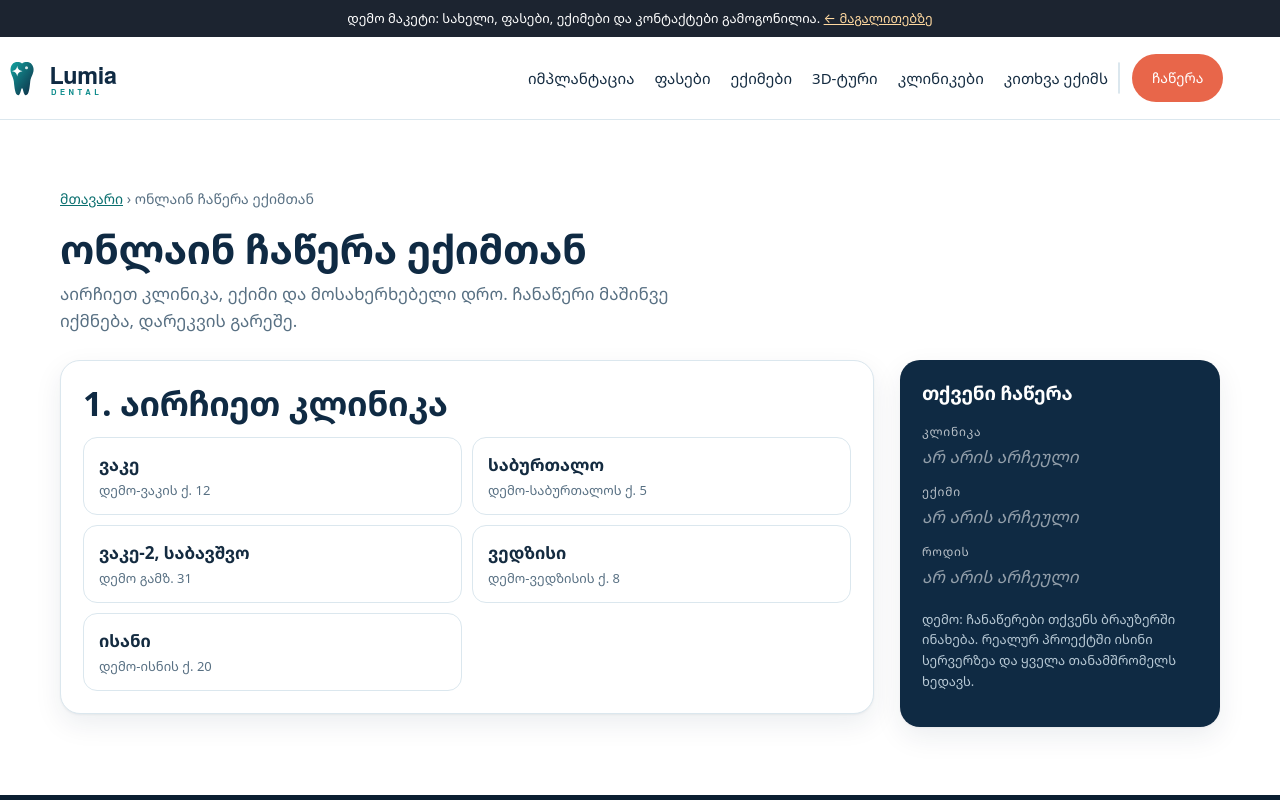
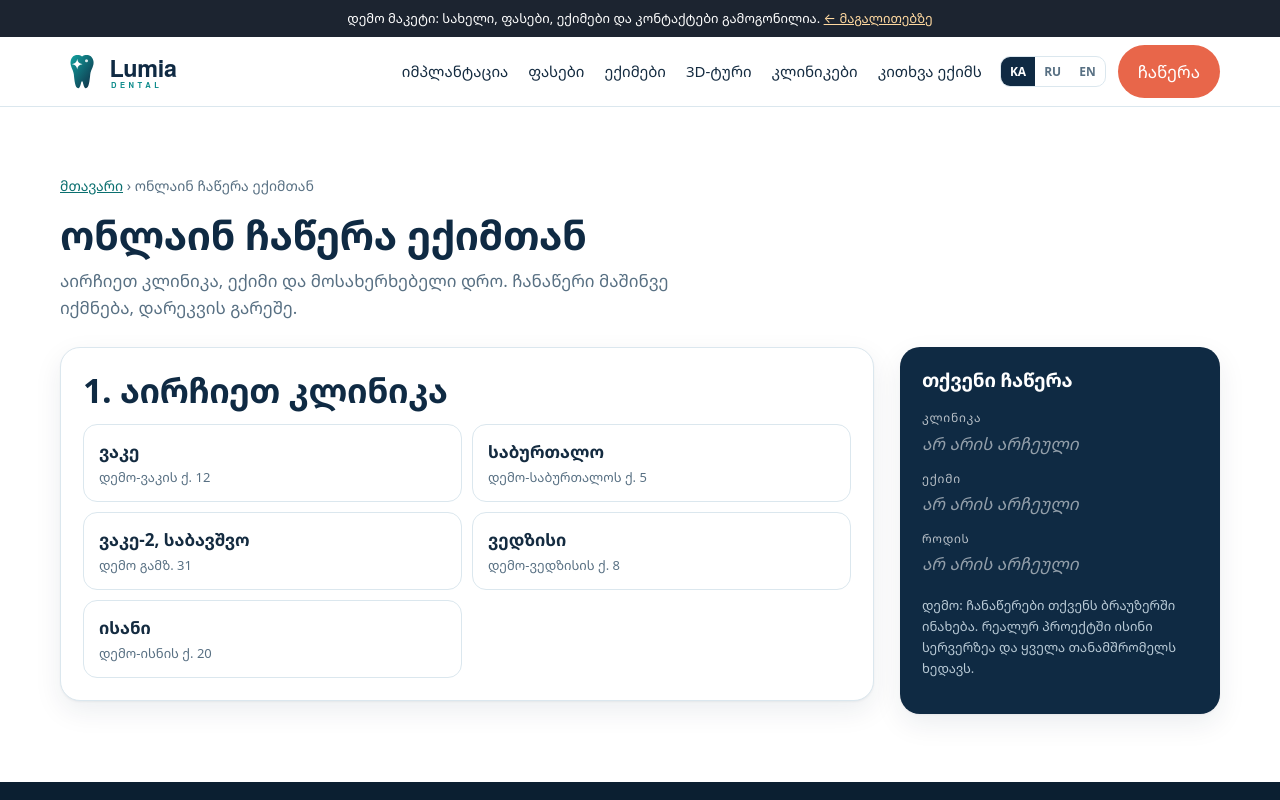
Before and after one commit to 2634411/ge-lenvin7, a plain HTML site: page demo/dental/zapis/index.html in a window 1280 px wide. Shown: the top 800 px of the page. Drawn offline with Linux system fonts and the light colour scheme.

Commit message:
Fix header layout: language switcher was squeezed by .bar class clash; scroll margin for anchors
Co-Authored-By: Claude Sonnet 5.5 <noreply@anthropic.com>
Claude-Session: https://claude.ai/code/session_01ALybUe95F5zLmk95qFbX7M

```diff
--- a/demo/dental/booking.js
+++ b/demo/dental/booking.js
@@ -134,7 +134,7 @@ function admin(){var app=$('#app'),tab='over',flt={st:'',doc:'',cl:'',q:''},addi
   var up=bk.filter(function(b){return b.status!=='x'&&b.status!=='d'&&(b.date+b.time)>=(td+'00:00')}).sort(function(a,b){return (a.date+a.time)<(b.date+b.time)?-1:1}).slice(0,6);
   return '<div class="kpis"><div class="kpi"><b>'+today+'</b><span>'+t('kToday')+'</span></div><div class="kpi hot"><b>'+nw+'</b><span>'+t('kNew')+'</span></div><div class="kpi"><b>'+load+'%</b><span>'+t('kLoad')+'</span></div><div class="kpi"><b>'+cn+'</b><span>'+t('kCan')+'</span></div></div>'+
   '<div class="two2"><div class="pan"><h3>'+t('upc')+'</h3>'+(up.length?'<ul class="ul">'+up.map(function(b){return '<li><b>'+esc(dlong(b.date))+', '+b.time+'</b><span>'+esc(b.name)+' · '+esc(doc(b.doc).name)+'</span>'+badge(b.status)+'</li>'}).join('')+'</ul>':'<p class="sm">'+t('empty')+'</p>')+'</div>'+
-  '<div class="pan"><h3>'+t('byDoc')+'</h3>'+rows.map(function(r){return '<div class="bar"><span>'+esc(r.d.name)+'</span><i><u style="width:'+r.p+'%"></u></i><em>'+r.p+'%</em></div>'}).join('')+'</div></div>'+
+  '<div class="pan"><h3>'+t('byDoc')+'</h3>'+rows.map(function(r){return '<div class="lbar"><span>'+esc(r.d.name)+'</span><i><u style="width:'+r.p+'%"></u></i><em>'+r.p+'%</em></div>'}).join('')+'</div></div>'+
   '<p class="sm">'+t('admNote')+'</p><p><button class="btn ghost" id="rst">'+t('reset')+'</button></p>'}
  function list(){var bk=books().slice().sort(function(a,b){return (a.date+a.time)<(b.date+b.time)?-1:1}),q=flt.q.toLowerCase().replace(/\s/g,'');
   bk=bk.filter(function(b){return (!flt.st||b.status===flt.st)&&(!flt.doc||b.doc===flt.doc)&&(flt.cl===''||String(b.clinic)===flt.cl)&&(!q||(b.name+b.phone).toLowerCase().replace(/\s/g,'').indexOf(q)>=0)});
--- a/demo/dental/dental.css
+++ b/demo/dental/dental.css
@@ -113,7 +113,7 @@ html[lang=ka] .lead{font-size:16px}html[lang=ka] .svc li{font-size:13px}
 .kpis{display:grid;grid-template-columns:repeat(4,1fr);gap:14px;margin-bottom:18px}.kpi{background:#fff;border:1px solid var(--line);border-radius:16px;padding:18px;box-shadow:var(--sh)}.kpi b{display:block;font-size:34px;line-height:1.1;color:var(--navy)}.kpi span{color:var(--mut);font-size:14px}.kpi.hot{background:var(--navy)}.kpi.hot b{color:#fff}.kpi.hot span{color:#b9cad6}
 .two2{display:grid;grid-template-columns:1fr 1fr;gap:16px;margin-bottom:14px}.pan{background:#fff;border:1px solid var(--line);border-radius:16px;padding:20px;box-shadow:var(--sh)}.pan h3{font-size:17px}.grid2{display:grid;grid-template-columns:repeat(2,1fr);gap:16px}
 .ul{list-style:none;margin:0;padding:0}.ul li{display:grid;grid-template-columns:1fr auto;gap:2px 10px;padding:10px 0;border-bottom:1px solid var(--line)}.ul li:last-child{border:0}.ul li span{grid-column:1;color:var(--mut);font-size:14px}.ul li .bd{grid-column:2;grid-row:1/3;align-self:center}
-.bar{display:grid;grid-template-columns:130px 1fr 42px;gap:10px;align-items:center;margin:9px 0;font-size:14px}.bar i{display:block;height:10px;border-radius:6px;background:#e8f0f4;overflow:hidden}.bar u{display:block;height:100%;background:linear-gradient(90deg,var(--teal),#26b36b);border-radius:6px}.bar em{font-style:normal;text-align:right;color:var(--mut)}
+.lbar{display:grid;grid-template-columns:130px 1fr 42px;gap:10px;align-items:center;margin:9px 0;font-size:14px}.lbar i{display:block;height:10px;border-radius:6px;background:#e8f0f4;overflow:hidden}.lbar u{display:block;height:100%;background:linear-gradient(90deg,var(--teal),#26b36b);border-radius:6px}.lbar em{font-style:normal;text-align:right;color:var(--mut)}
 .bd{display:inline-block;padding:4px 10px;border-radius:999px;font-size:12px;font-weight:700;white-space:nowrap}.bd-n{background:#fff1d6;color:#8a5200}.bd-c{background:#dff4ea;color:#17754a}.bd-d{background:#e3ecf7;color:#2c5a93}.bd-x{background:#f1e1e1;color:#9a3a3a}
 .flt{display:grid;grid-template-columns:repeat(3,1fr) 1.4fr auto;gap:10px;margin:0 0 14px;align-items:end}.flt input,.flt select{margin:0}
 .tw{overflow-x:auto;background:#fff;border:1px solid var(--line);border-radius:16px;box-shadow:var(--sh)}.tbl{width:100%;border-collapse:collapse;font-size:14px;min-width:820px}.tbl th{text-align:left;font-size:12px;text-transform:uppercase;letter-spacing:.05em;color:var(--mut);padding:12px;border-bottom:1px solid var(--line)}.tbl td{padding:12px;border-bottom:1px solid var(--line);vertical-align:top}.tbl tr:last-child td{border:0}.tbl tr.r-x td{opacity:.55}.tbl small{color:var(--mut)}
@@ -123,6 +123,9 @@ html[lang=ka] .lead{font-size:16px}html[lang=ka] .svc li{font-size:13px}
 .hrsr{font-size:14px;color:var(--mut);display:flex;flex-wrap:wrap;gap:6px 8px;align-items:center}.hrsr select{width:auto;margin:0;padding:7px 8px}.offs{display:flex;gap:6px;flex-wrap:wrap}
 .toast{position:fixed;left:50%;bottom:26px;transform:translate(-50%,30px);background:var(--navy);color:#fff;padding:12px 20px;border-radius:999px;opacity:0;transition:.3s;z-index:90;pointer-events:none;box-shadow:var(--sh)}.toast.on{opacity:1;transform:translate(-50%,0)}
 @media(max-width:960px){.bkg{grid-template-columns:minmax(0,1fr)}.sumc{position:static;order:-1}.kpis{grid-template-columns:repeat(2,1fr)}.two2,.grid2,.addf .two2{grid-template-columns:1fr}.flt{grid-template-columns:1fr 1fr}}
-@media(max-width:640px){.opts,.two{grid-template-columns:1fr}.flt{grid-template-columns:1fr}.bar{grid-template-columns:100px 1fr 38px}.step{padding:16px}}
+@media(max-width:640px){.opts,.two{grid-template-columns:1fr}.flt{grid-template-columns:1fr}.lbar{grid-template-columns:100px 1fr 38px}.step{padding:16px}}
 
 .offs+p{display:flex;gap:8px;align-items:center;margin:8px 0 0}.offs+p input{width:auto!important;margin:0!important;flex:1;min-width:0}.tbl td:nth-child(-n+2),.tbl td:nth-child(6){white-space:nowrap}.tbl td:nth-child(5){min-width:150px}
+
+.hr,.lsw{flex:none}
+[id]{scroll-margin-top:96px}
```
